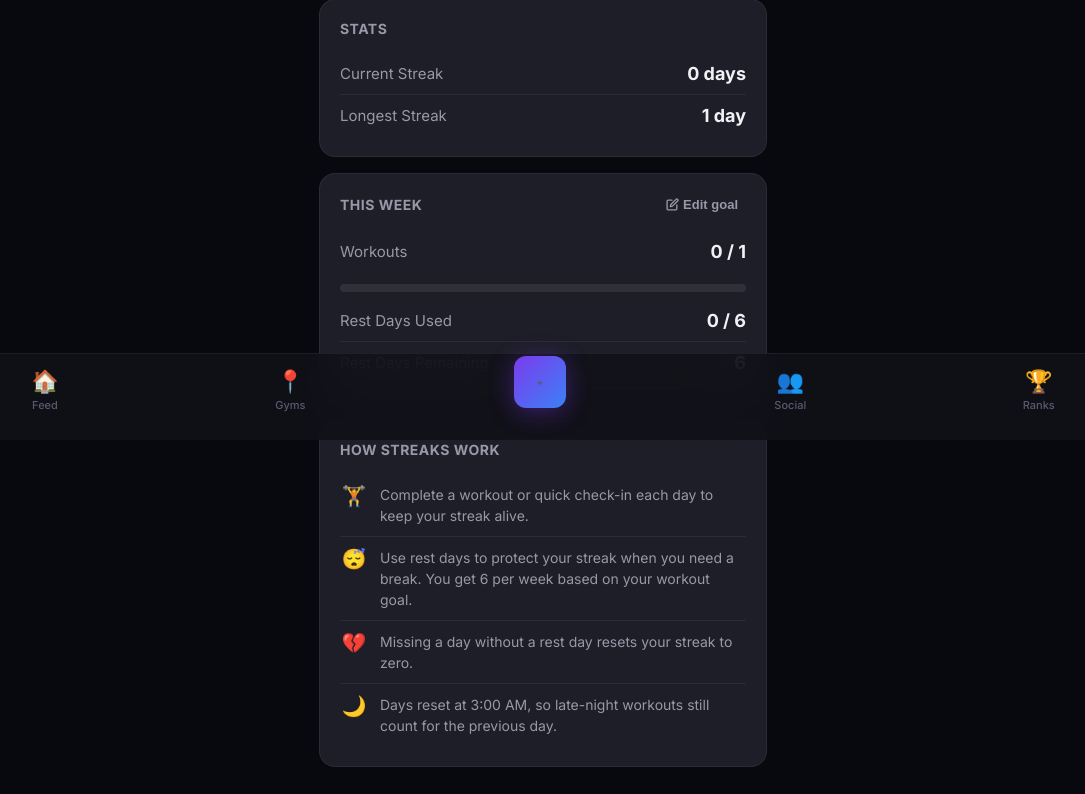
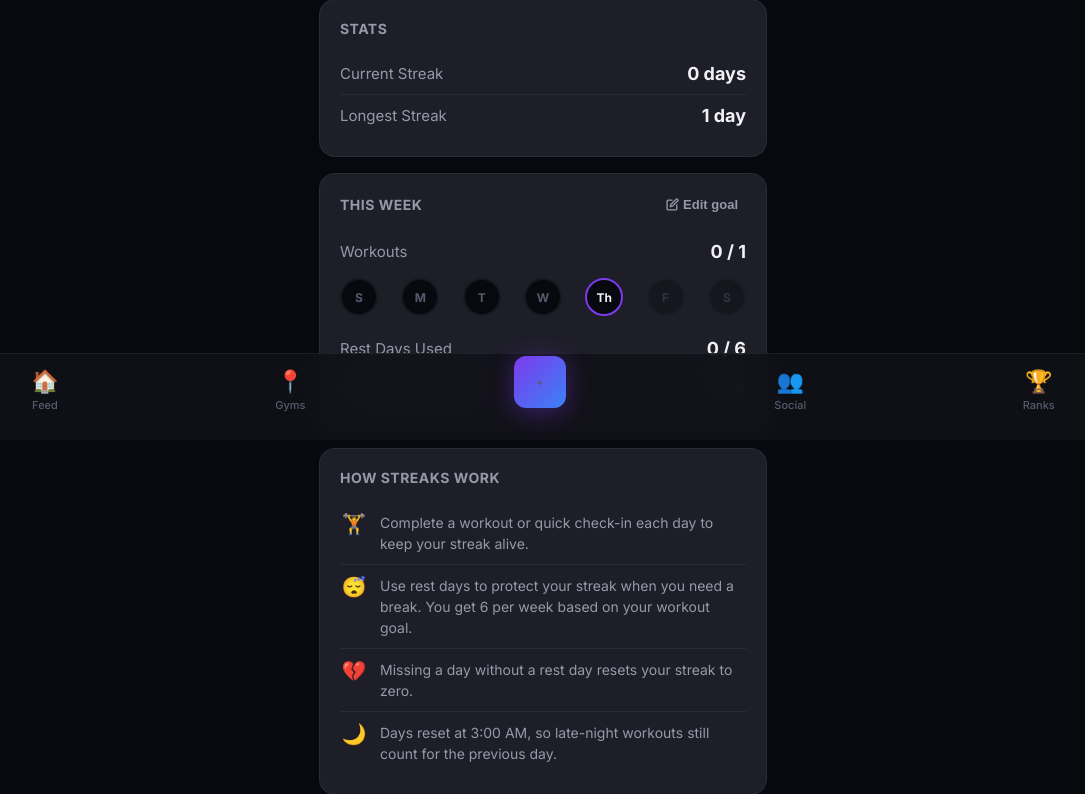
Before and after one commit to chanjalen/3_spottr, a Django app: page /workouts/streak/ in a window 1280 px wide. Shown: the part 360-1154 px from the top of the page, without its empty margins (97-1182 px from the left). Before the commit the page ends 1127 px from the top, so only its background shows below. Run offline with Django 5.2, Linux system fonts and the light colour scheme; a user stored in the database is signed in; tables that the repository leaves empty hold one stand-in row (values such as "Sample post"); grey boxes marked "Sample" are stand-in pictures; data that the repository does not hold is empty; parts of the project's set-up code (start-up, migrations or seed data) failed here and were passed over.

Commit message:
made cool bubbly wubbly things on streak card

```diff
--- a/backend/workouts/services/streak_service.py
+++ b/backend/workouts/services/streak_service.py
@@ -211,24 +211,53 @@ def get_streak_details(user):
         user=user, streak_date=today_streak
     ).exists()
 
-    # Weekly workout count
+    # Week starts Sunday — build 7-day window
     from workouts.models import Workout
     from social.models import QuickWorkout
-    iso_year, iso_week, _ = today_streak.isocalendar()
-    week_start = date.fromisocalendar(iso_year, iso_week, 1)
+    days_since_sunday = (today_streak.weekday() + 1) % 7
+    week_start = today_streak - timedelta(days=days_since_sunday)
     week_end = week_start + timedelta(days=6)
 
-    weekly_workouts = Workout.objects.filter(
-        user=user,
-        start_time__date__gte=week_start,
-        start_time__date__lte=week_end,
-    ).count()
+    # Unique dates with at least one workout or check-in (no double-counting)
+    workout_dates = set(
+        Workout.objects.filter(
+            user=user,
+            start_time__date__gte=week_start,
+            start_time__date__lte=week_end,
+        ).values_list('start_time__date', flat=True)
+    )
+    checkin_dates = set(
+        QuickWorkout.objects.filter(
+            user=user,
+            created_at__date__gte=week_start,
+            created_at__date__lte=week_end,
+        ).values_list('created_at__date', flat=True)
+    )
+    active_dates = workout_dates | checkin_dates
 
-    weekly_checkins = QuickWorkout.objects.filter(
-        user=user,
-        created_at__date__gte=week_start,
-        created_at__date__lte=week_end,
-    ).count()
+    # Rest days used this week
+    rest_dates = set(
+        RestDay.objects.filter(
+            user=user,
+            streak_date__gte=week_start,
+            streak_date__lte=week_end,
+        ).values_list('streak_date', flat=True)
+    )
+
+    # Build per-day status list for the 7 bubbles (Sun=0 … Sat=6)
+    day_labels = ['S', 'M', 'T', 'W', 'Th', 'F', 'S']
+    week_days = []
+    for i in range(7):
+        day = week_start + timedelta(days=i)
+        week_days.append({
+            'label': day_labels[i],
+            'active': day in active_dates,
+            'rest': day in rest_dates and day not in active_dates,
+            'is_today': day == today_streak,
+            'is_future': day > today_streak,
+        })
+
+    weekly_active_days = len(active_dates)
 
     rest_info = get_weekly_rest_day_info(user)
 
@@ -238,8 +267,9 @@ def get_streak_details(user):
         'has_activity_today': has_activity_today,
         'has_rest_today': has_rest_today,
         'rest_info': rest_info,
-        'weekly_workout_count': weekly_workouts + weekly_checkins,
+        'weekly_workout_count': weekly_active_days,
         'weekly_workout_goal': user.weekly_workout_goal,
+        'week_days': week_days,
     }
 
 
--- a/frontend/templates/social/_lb_board.html
+++ b/frontend/templates/social/_lb_board.html
@@ -20,7 +20,7 @@ Variables:
             {% endif %}
         </div>
         <div class="lb-podium-name">{{ entry.user.display_name }}</div>
-        <div class="lb-podium-workouts">{{ entry.user.total_workouts }} workouts</div>
+        <div class="lb-podium-workouts">{{ entry.user.total_workouts }} workouts &bull; {{ entry.user.current_streak }}🔥</div>
     </a>
     {% elif entry.rank == 2 %}
     <a href="{% url 'accounts:user_profile' entry.user.username %}" class="lb-podium-slot rank-2">
@@ -33,7 +33,7 @@ Variables:
             {% endif %}
         </div>
         <div class="lb-podium-name">{{ entry.user.display_name }}</div>
-        <div class="lb-podium-workouts">{{ entry.user.total_workouts }} workouts</div>
+        <div class="lb-podium-workouts">{{ entry.user.total_workouts }} workouts &bull; {{ entry.user.current_streak }}🔥</div>
     </a>
     {% elif entry.rank == 3 %}
     <a href="{% url 'accounts:user_profile' entry.user.username %}" class="lb-podium-slot rank-3">
@@ -46,7 +46,7 @@ Variables:
             {% endif %}
         </div>
         <div class="lb-podium-name">{{ entry.user.display_name }}</div>
-        <div class="lb-podium-workouts">{{ entry.user.total_workouts }} workouts</div>
+        <div class="lb-podium-workouts">{{ entry.user.total_workouts }} workouts &bull; {{ entry.user.current_streak }}🔥</div>
     </a>
     {% endif %}
     {% endfor %}
--- a/frontend/templates/workouts/streak_details.html
+++ b/frontend/templates/workouts/streak_details.html
@@ -122,24 +122,54 @@
         color: var(--text-primary);
     }
 
-    .streak-progress-bar {
-        width: 100%;
-        height: 8px;
-        background: rgba(255, 255, 255, 0.08);
-        border-radius: 4px;
-        margin-top: 12px;
-        overflow: hidden;
+    /* Week day bubbles */
+    .week-days {
+        display: flex;
+        justify-content: space-between;
+        padding: 4px 0 12px;
     }
 
-    .streak-progress-fill {
-        height: 100%;
-        border-radius: 4px;
-        background: linear-gradient(90deg, #7c3aed, #a855f7);
-        transition: width 0.3s ease;
+    .week-day-bubble {
+        display: flex;
+        flex-direction: column;
+        align-items: center;
+        gap: 0;
     }
 
-    .streak-progress-fill.rest {
-        background: linear-gradient(90deg, #22c55e, #4ade80);
+    .week-day-circle {
+        width: 38px;
+        height: 38px;
+        border-radius: 50%;
+        display: flex;
+        align-items: center;
+        justify-content: center;
+        font-size: 12px;
+        font-weight: 700;
+        background: var(--bg-base);
+        border: 2px solid var(--border-subtle);
+        color: var(--text-muted);
+        transition: background 0.2s, border-color 0.2s, color 0.2s;
+    }
+
+    .week-day-circle.active {
+        background: linear-gradient(135deg, var(--brand-purple), #a855f7);
+        border-color: transparent;
+        color: #fff;
+    }
+
+    .week-day-circle.today:not(.active) {
+        border-color: var(--brand-purple);
+        color: var(--text-primary);
+    }
+
+    .week-day-circle.rest {
+        background: rgba(34, 197, 94, 0.15);
+        border-color: #22c55e;
+        color: #22c55e;
+    }
+
+    .week-day-circle.future {
+        opacity: 0.35;
     }
 
     .streak-rule {
@@ -300,15 +330,23 @@
                 Edit goal
             </button>
         </div>
-        <div class="streak-stat-row">
+        <div class="streak-stat-row" style="padding-bottom: 12px;">
             <span class="streak-stat-label">Workouts</span>
-            <span class="streak-stat-value" id="weeklyGoalDisplay">{{ weekly_workout_count }} / {{ weekly_workout_goal }}</span>
-        </div>
-        <div class="streak-progress-bar">
-            <div class="streak-progress-fill" id="weeklyProgressFill" style="width: {% if weekly_workout_goal > 0 %}{% widthratio weekly_workout_count weekly_workout_goal 100 %}%{% else %}0%{% endif %};max-width:100%;"></div>
+            <span class="streak-stat-value">{{ weekly_workout_count }} / {{ weekly_workout_goal }}</span>
         </div>
 
-        <div class="streak-stat-row" style="margin-top: 8px;">
+        <!-- 7-day activity bubbles -->
+        <div class="week-days">
+            {% for day in week_days %}
+            <div class="week-day-bubble">
+                <div class="week-day-circle{% if day.active %} active{% elif day.rest %} rest{% endif %}{% if day.is_today and not day.active and not day.rest %} today{% endif %}{% if day.is_future %} future{% endif %}">
+                    {{ day.label }}
+                </div>
+            </div>
+            {% endfor %}
+        </div>
+
+        <div class="streak-stat-row">
             <span class="streak-stat-label">Rest Days Used</span>
             <span class="streak-stat-value">{{ rest_info.rest_days_used }} / <span id="restDaysAllowed">{{ rest_info.rest_days_allowed }}</span></span>
         </div>
@@ -365,7 +403,6 @@
     const options = document.querySelectorAll('.goal-option');
 
     let selected = {{ weekly_workout_goal }};
-    const weeklyCount = {{ weekly_workout_count }};
     const restUsed = {{ rest_info.rest_days_used }};
 
     editBtn.addEventListener('click', () => overlay.classList.add('open'));
@@ -396,11 +433,6 @@
             const data = await res.json();
             if (data.success) {
                 const goal = data.weekly_workout_goal;
-                // Update the goal display
-                document.getElementById('weeklyGoalDisplay').textContent = weeklyCount + ' / ' + goal;
-                // Update progress bar
-                const pct = goal > 0 ? Math.min(100, Math.round(weeklyCount / goal * 100)) : 0;
-                document.getElementById('weeklyProgressFill').style.width = pct + '%';
                 // Update rest day counts (7 - goal)
                 const allowed = Math.max(0, 7 - goal);
                 const remaining = Math.max(0, allowed - restUsed);
```
